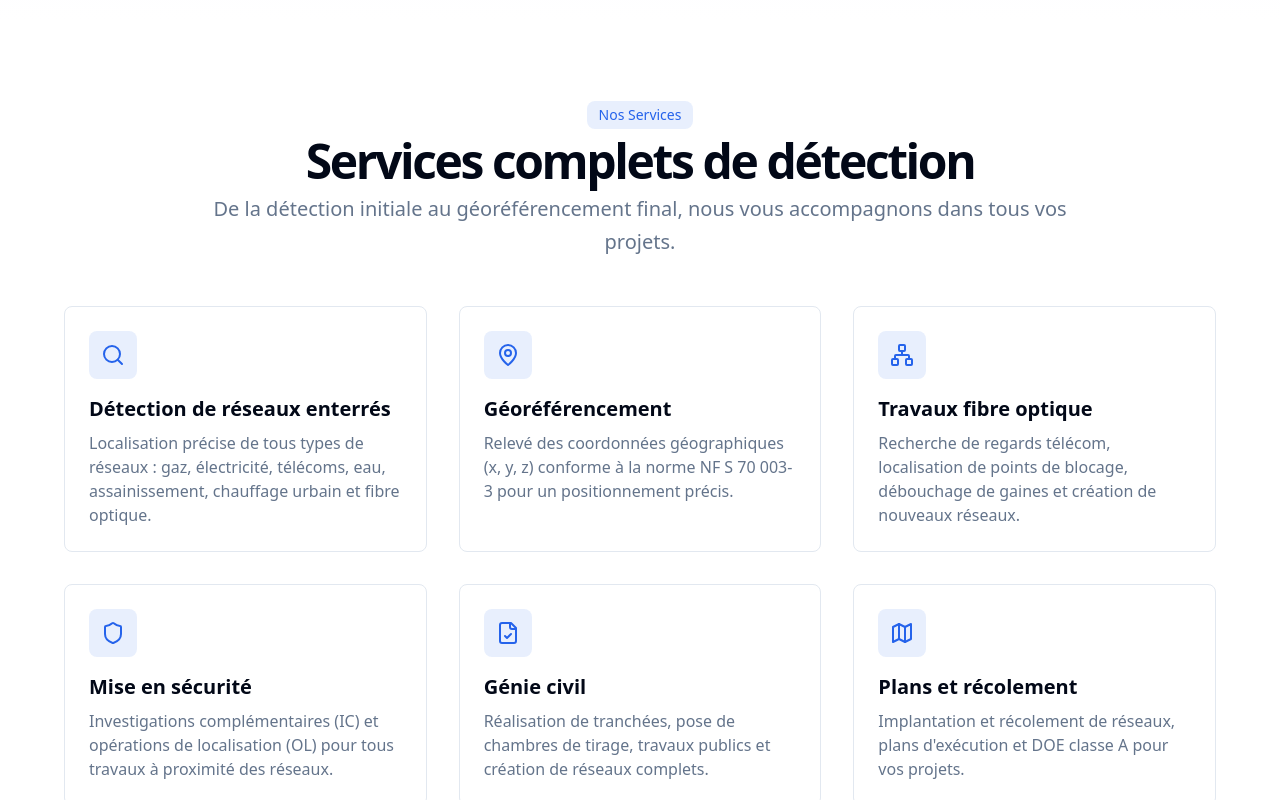
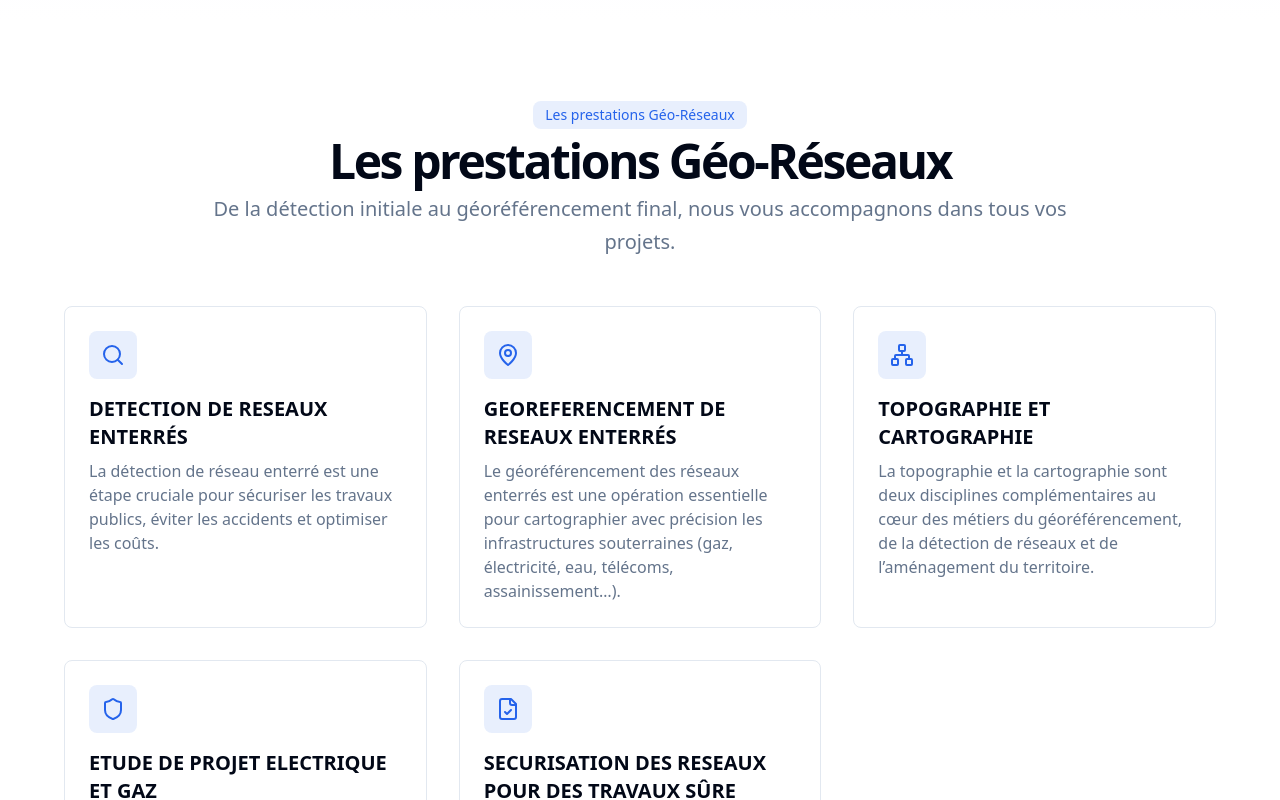
Before and after one commit to GeoReseaux/website, a React (Vite) app in the folder Front/: page / in a window 1280 px wide. Shown: the part 800-1600 px from the top of the page. Built offline with nearby package versions, Linux system fonts and the light colour scheme.

Commit message:
feat(home): updated pricing cards

```diff
--- a/Front/src/routes/Index.jsx
+++ b/Front/src/routes/Index.jsx
@@ -87,9 +87,9 @@ export default function Home() {
             >
               <div className="space-y-2">
                 <div className="inline-block rounded-lg bg-primary/10 px-3 py-1 text-sm text-primary">
-                  Nos Services
+                  Les prestations Géo-Réseaux
                 </div>
-                <h2 className="text-3xl font-bold tracking-tighter sm:text-5xl">Services complets de détection</h2>
+                <h2 className="text-3xl font-bold tracking-tighter sm:text-5xl">Les prestations Géo-Réseaux</h2>
                 <p className="max-w-[900px] text-muted-foreground md:text-xl/relaxed lg:text-base/relaxed xl:text-xl/relaxed">
                   De la détection initiale au géoréférencement final, nous vous accompagnons dans tous vos projets.
                 </p>
@@ -107,9 +107,9 @@ export default function Home() {
                   <Search className="h-6 w-6 text-primary" />
                 </div>
                 <div className="space-y-2">
-                  <h3 className="text-xl font-bold">Détection de réseaux enterrés</h3>
+                  <h3 className="text-xl font-bold">DETECTION DE RESEAUX ENTERRÉS</h3>
                   <p className="text-muted-foreground">
-                    Localisation précise de tous types de réseaux : gaz, électricité, télécoms, eau, assainissement, chauffage urbain et fibre optique.
+                    La détection de réseau enterré est une étape cruciale pour sécuriser les travaux publics, éviter les accidents et optimiser les coûts.
                   </p>
                 </div>
               </motion.div>
@@ -124,9 +124,9 @@ export default function Home() {
                   <MapPin className="h-6 w-6 text-primary" />
                 </div>
                 <div className="space-y-2">
-                  <h3 className="text-xl font-bold">Géoréférencement</h3>
+                  <h3 className="text-xl font-bold">GEOREFERENCEMENT DE RESEAUX ENTERRÉS</h3>
                   <p className="text-muted-foreground">
-                    Relevé des coordonnées géographiques (x, y, z) conforme à la norme NF S 70 003-3 pour un positionnement précis.
+                    Le géoréférencement des réseaux enterrés est une opération essentielle pour cartographier avec précision les infrastructures souterraines (gaz, électricité, eau, télécoms, assainissement…).
                   </p>
                 </div>
               </motion.div>
@@ -141,9 +141,9 @@ export default function Home() {
                   <Network className="h-6 w-6 text-primary" />
                 </div>
                 <div className="space-y-2">
-                  <h3 className="text-xl font-bold">Travaux fibre optique</h3>
+                  <h3 className="text-xl font-bold">TOPOGRAPHIE ET CARTOGRAPHIE</h3>
                   <p className="text-muted-foreground">
-                    Recherche de regards télécom, localisation de points de blocage, débouchage de gaines et création de nouveaux réseaux.
+                    La topographie et la cartographie sont deux disciplines complémentaires au cœur des métiers du géoréférencement, de la détection de réseaux et de l’aménagement du territoire.
                   </p>
                 </div>
               </motion.div>
@@ -158,9 +158,9 @@ export default function Home() {
                   <Shield className="h-6 w-6 text-primary" />
                 </div>
                 <div className="space-y-2">
-                  <h3 className="text-xl font-bold">Mise en sécurité</h3>
+                  <h3 className="text-xl font-bold">ETUDE DE PROJET ELECTRIQUE ET GAZ</h3>
                   <p className="text-muted-foreground">
-                    Investigations complémentaires (IC) et opérations de localisation (OL) pour tous travaux à proximité des réseaux.
+                    L’étude de projet est une phase stratégique dans les travaux d’aménagement, de raccordement ou de réhabilitation de réseaux. Chez GEO-RESEAUX, elle s’inscrit dans une démarche rigoureuse mêlant topographie, détection, géoréférencement et cartographie.
                   </p>
                 </div>
               </motion.div>
@@ -175,26 +175,9 @@ export default function Home() {
                   <FileCheck className="h-6 w-6 text-primary" />
                 </div>
                 <div className="space-y-2">
-                  <h3 className="text-xl font-bold">Génie civil</h3>
+                  <h3 className="text-xl font-bold">SECURISATION DES RESEAUX POUR DES TRAVAUX SÛRE</h3>
                   <p className="text-muted-foreground">
-                    Réalisation de tranchées, pose de chambres de tirage, travaux publics et création de réseaux complets.
-                  </p>
-                </div>
-              </motion.div>
-              <motion.div
-                className="flex flex-col items-start space-y-4 rounded-lg border bg-card p-6"
-                initial={{ opacity: 0, y: 20 }}
-                whileInView={{ opacity: 1, y: 0 }}
-                viewport={{ once: true }}
-                transition={{ delay: 0.6 }}
-              >
-                <div className="rounded-lg bg-primary/10 p-3">
-                  <Map className="h-6 w-6 text-primary" />
-                </div>
-                <div className="space-y-2">
-                  <h3 className="text-xl font-bold">Plans et récolement</h3>
-                  <p className="text-muted-foreground">
-                    Implantation et récolement de réseaux, plans d'exécution et DOE classe A pour vos projets.
+                    La sécurisation des réseaux enterrés est une étape incontournable pour garantir des travaux sûrs, conformes à la réglementation et sans risque pour les intervenants ni les infrastructures existantes. GEO-RESEAUX, en tant qu’acteur spécialisé, peut structurer cette mission autour de plusieurs axes :
                   </p>
                 </div>
               </motion.div>
```
